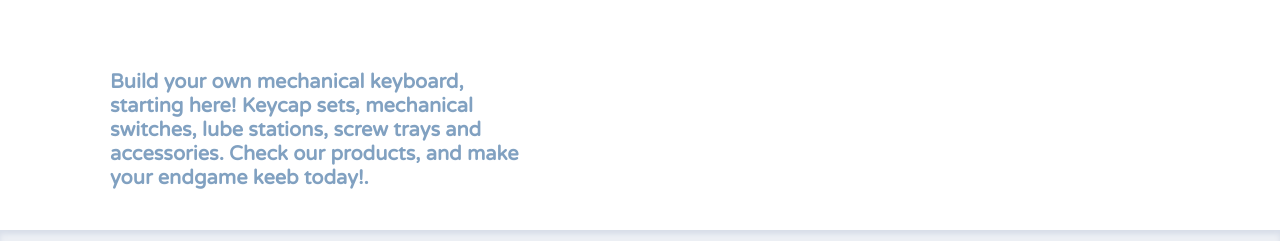
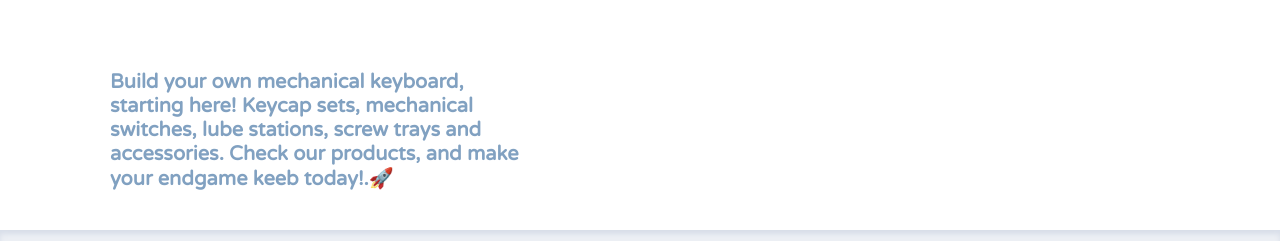
Before and after one commit to richardCorrea96/ecommerceTeclados-Correa, a React (Create React App) app: page / in a window 1280 px wide. Shown: the part 815-1056 px from the top of the page. Built offline with nearby package versions, Linux system fonts and the light colour scheme.

Commit message:
entregaFinal

```diff
--- a/src/components/Home/Home.js
+++ b/src/components/Home/Home.js
@@ -14,7 +14,7 @@ const Home = () => {
             <div>
                 <p className="homeDescription">Build your own mechanical keyboard, starting here! Keycap sets,
                 mechanical switches, lube stations, screw trays and accessories.
-                Check our products, and make your endgame keeb today!.</p>
+                Check our products, and make your endgame keeb today!.🚀</p>
             </div>
             <div className="ourProducts-btnContainer">
               <Link to="/allproducts"><button className="ourProducts-btn">Our products!!</button></Link>
--- a/src/components/ItemDetail/ItemDetail.js
+++ b/src/components/ItemDetail/ItemDetail.js
@@ -42,7 +42,7 @@ const ItemDetail = (item) => {
                     {
                         contador ?
                         <div className="se-agrego-al-carrito">
-                            <Link to="/"> <button className='seguir-comprando'>Continue Shopping</button></Link>
+                            <Link to="/allproducts"> <button className='seguir-comprando'>Continue Shopping</button></Link>
                             <Link to="/cart"><button className='ir-al-carrito'>Go to cart</button></Link>
                         </div> :
                         <ItemCount stock={item.stock} initial={1} onAdd={onAdd}/>
```
Also changed, not shown: 1 other file (tests, documents, lock files or other folders).
